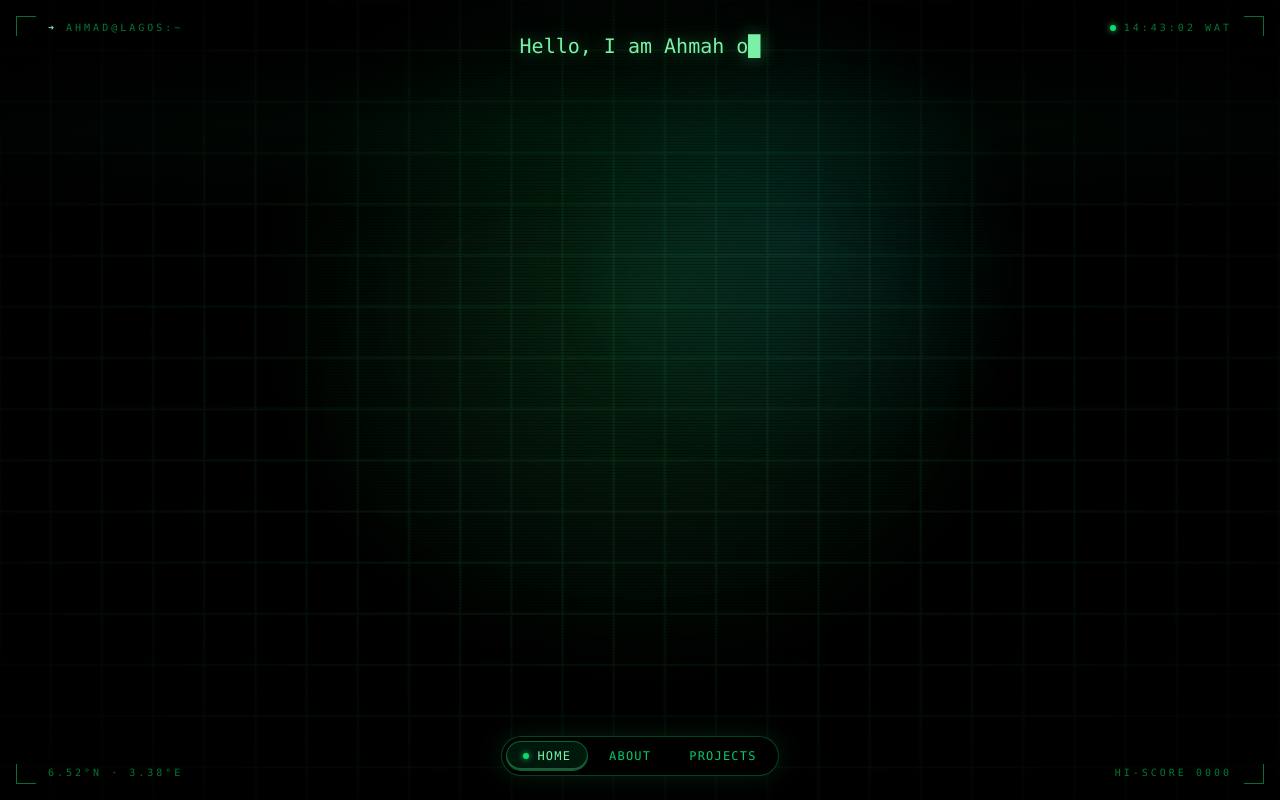
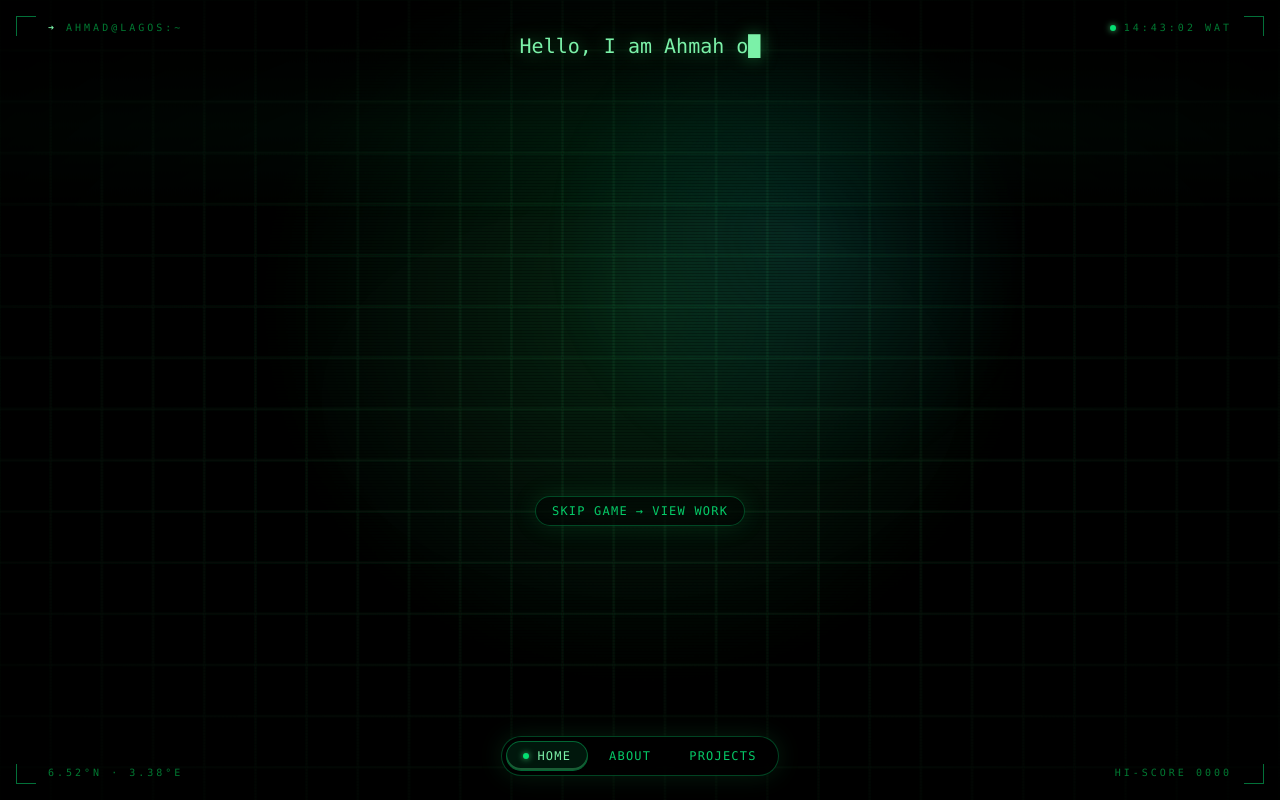
Before and after one commit to arkmadj/me, a React (Vite) app: page / in a window 1280 px wide. Built offline with nearby package versions, Linux system fonts and the light colour scheme.

Commit message:
add skip to work button

```diff
--- a/src/pages/Home/index.tsx
+++ b/src/pages/Home/index.tsx
@@ -1,4 +1,5 @@
 import { useEffect, useRef, useCallback, useState } from "react";
+import { Link } from "react-router-dom";
 import {
   animate,
   createScope,
@@ -7,7 +8,7 @@ import {
   scrambleText,
 } from "animejs";
 import { useGame } from "@/context";
-import { WELCOME_TEXT, INTRO_TEXT, ANIMATION_TIMINGS } from "./constants";
+import { WELCOME_TEXT, WELCOME_LABEL, INTRO_TEXT, ANIMATION_TIMINGS } from "./constants";
 import { useBallAnimation } from "./hooks/useBallAnimation";
 import { useBatControls } from "./hooks/useBatControls";
 import { useGameControls } from "./hooks/useGameControls";
@@ -24,6 +25,8 @@ import { RotatingText } from "@/components/ui/RotatingText";
 import { GLOW_DOT, PILL } from "@/components/ui/pill";
 import { Kbd } from "@/components/ui/Kbd";
 import { HudFrame } from "@/components/common/HudFrame";
+import { ROUTES } from "@/routes/paths";
+import { cn } from "@/lib/utils";
 
 const HINT_PILL = `${PILL} absolute left-1/2 -translate-x-1/2 transition-opacity duration-700`;
 
@@ -482,6 +485,11 @@ const Home = () => {
           className={`font-mono text-xl max-md:text-base mb-2 transition-colors duration-300 drop-shadow-[0_0_8px_rgba(34,197,94,0.5)] ${gameState === "new" ? "text-green-300" : "text-transparent"}`}
         />
         <h1 className='sr-only'>{INTRO_TEXT}</h1>
+        <p className='sr-only'>
+          {PROFILE.role}. This page is an optional mini-game: knock the welcome letters
+          down with the ball using the mouse, touch, or the Space and arrow keys. You
+          don't need to play it to browse the site.
+        </p>
         <p
           ref={tagline}
           className={`font-mono text-sm max-md:text-xs tracking-wider opacity-0 transition-colors duration-300 ${gameState === "new" ? "text-green-500/80" : "text-transparent"}`}
@@ -498,10 +506,28 @@ const Home = () => {
       <div className='grid place-items-center mt-[clamp(5rem,22vh,13rem)] max-md:mt-20'>
         <AnimatedText
           text={WELCOME_TEXT}
+          label={WELCOME_LABEL}
           charRefs={charRefs}
           className='text-5xl max-lg:text-4xl max-md:text-2xl text-green-400 font-mono font-bold tracking-wider drop-shadow-[0_0_14px_rgba(34,197,94,0.65)] relative'
         />
       </div>
+
+      {/* First focusable element on the page, shown before the intro finishes so
+          keyboard and screen-reader users never have to wait for, or play, the game */}
+      {gameState === "new" && (
+        <Link
+          to={ROUTES.PROJECTS}
+          viewTransition
+          className={cn(
+            PILL,
+            "absolute left-1/2 top-1/2 mt-24 -translate-x-1/2 pointer-events-auto transition-colors duration-300",
+            "hover:bg-green-400/10 hover:text-green-300",
+            "focus-visible:outline-none focus-visible:ring-1 focus-visible:ring-green-400/60",
+          )}
+        >
+          Skip game <span aria-hidden='true'>→</span> View work
+        </Link>
+      )}
 
       <Ball ref={ball} />
       <ScorePopups popups={scorePopups} onDone={removeScorePopup} />
```
